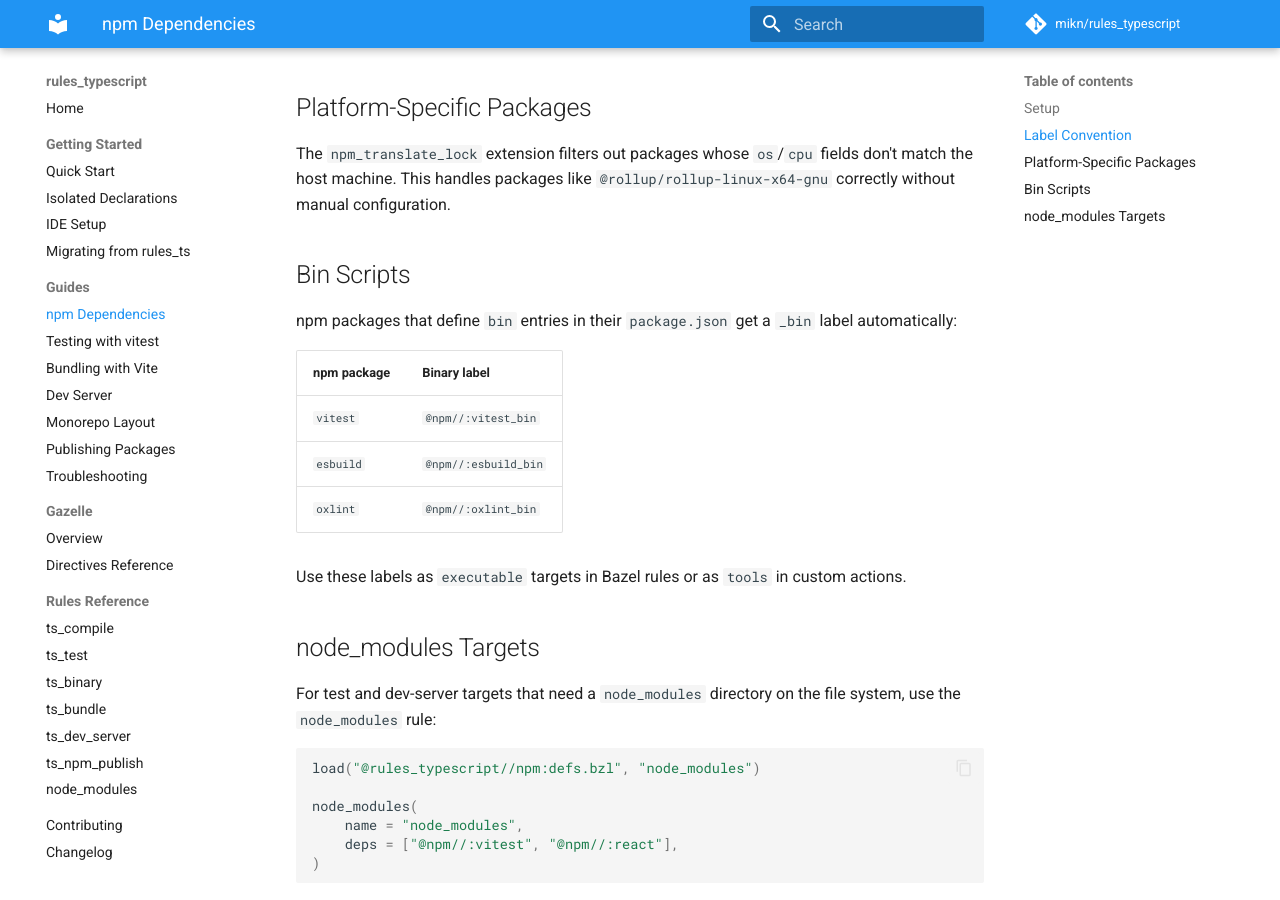
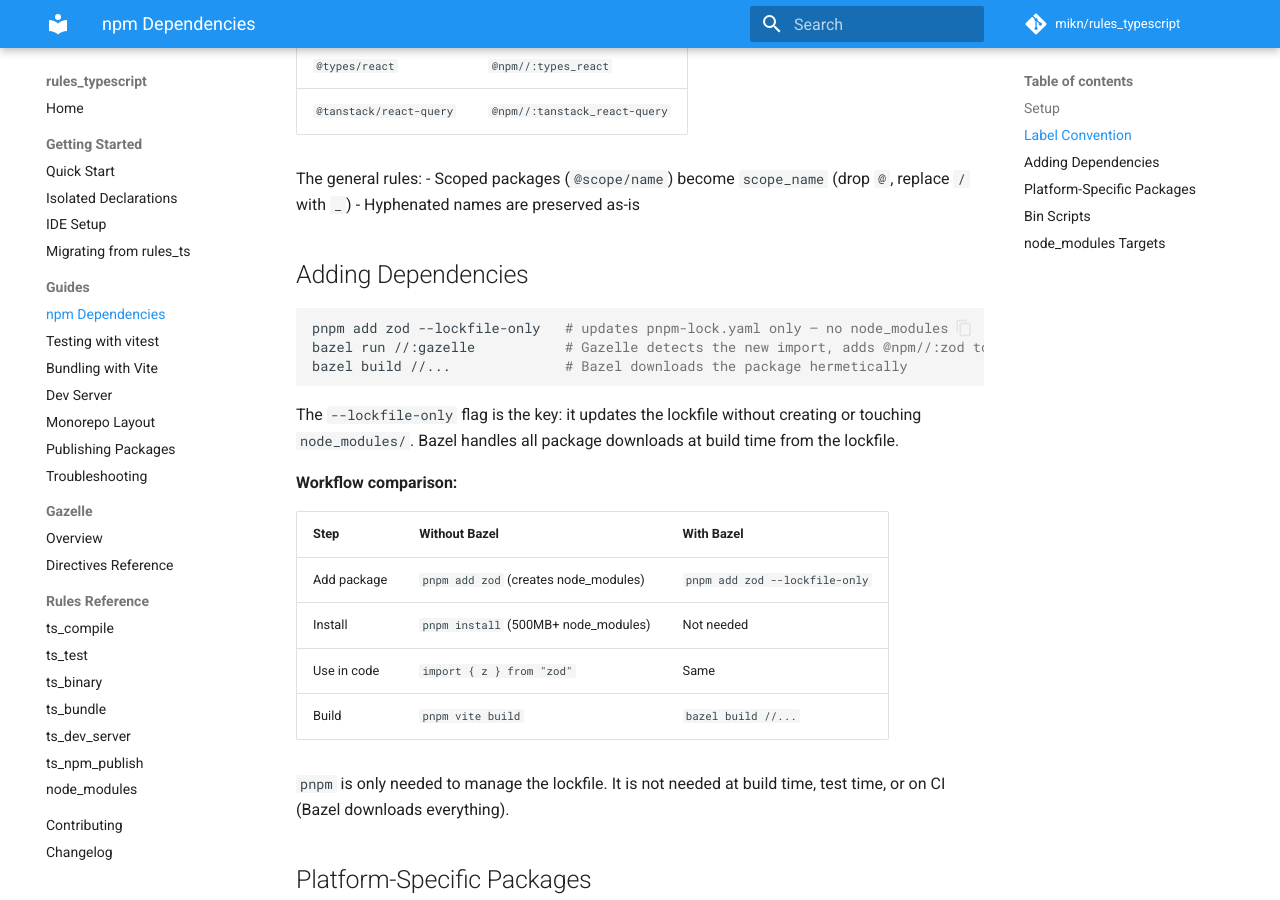
Before and after one commit to mikn/rules_typescript, an MkDocs documentation site: the page built from docs/guides/npm.md, in a window 1280 px wide and 900 px high, scrolled down 1051 px. Built offline with MkDocs 1.6.1 and Material for MkDocs 9.7.7, drawn with Linux system fonts in a browser that asks for light colours; comment, search, counter and statistics services are not loaded; some of the changed text lies outside the part shown.

Commit message:
docs: document pnpm --lockfile-only workflow
No node_modules/ directory ever exists in the source tree. pnpm is
only needed to manage the lockfile — Bazel downloads all packages
hermetically at build time.

Co-Authored-By: Claude Opus 4.6 (1M context) <noreply@anthropic.com>

````diff
--- a/docs/guides/npm.md
+++ b/docs/guides/npm.md
@@ -4,7 +4,14 @@ npm packages are managed through a `pnpm-lock.yaml` file. The `npm_translate_loc
 
 ## Setup
 
-**Step 1.** Create a `pnpm-lock.yaml` (use `pnpm install` in your project root).
+**Step 1.** Create a `pnpm-lock.yaml`:
+
+```bash
+pnpm init
+pnpm add react react-dom --lockfile-only
+```
+
+The `--lockfile-only` flag updates the lockfile without creating a `node_modules/` directory. No `node_modules/` ever exists in the source tree — Bazel downloads all packages hermetically at build time.
 
 **Step 2.** Add to `MODULE.bazel`:
 
@@ -39,6 +46,27 @@ The general rules:
 - Scoped packages (`@scope/name`) become `scope_name` (drop `@`, replace `/` with `_`)
 - Hyphenated names are preserved as-is
 
+## Adding Dependencies
+
+```bash
+pnpm add zod --lockfile-only   # updates pnpm-lock.yaml only — no node_modules
+bazel run //:gazelle           # Gazelle detects the new import, adds @npm//:zod to deps
+bazel build //...              # Bazel downloads the package hermetically
+```
+
+The `--lockfile-only` flag is the key: it updates the lockfile without creating or touching `node_modules/`. Bazel handles all package downloads at build time from the lockfile.
+
+**Workflow comparison:**
+
+| Step | Without Bazel | With Bazel |
+|------|--------------|------------|
+| Add package | `pnpm add zod` (creates node_modules) | `pnpm add zod --lockfile-only` |
+| Install | `pnpm install` (500MB+ node_modules) | Not needed |
+| Use in code | `import { z } from "zod"` | Same |
+| Build | `pnpm vite build` | `bazel build //...` |
+
+`pnpm` is only needed to manage the lockfile. It is not needed at build time, test time, or on CI (Bazel downloads everything).
+
 ## Platform-Specific Packages
 
 The `npm_translate_lock` extension filters out packages whose `os`/`cpu` fields don't match the host machine. This handles packages like `@rollup/rollup-linux-x64-gnu` correctly without manual configuration.
````
Also changed, not shown: README.md (+18 -0 lines).
